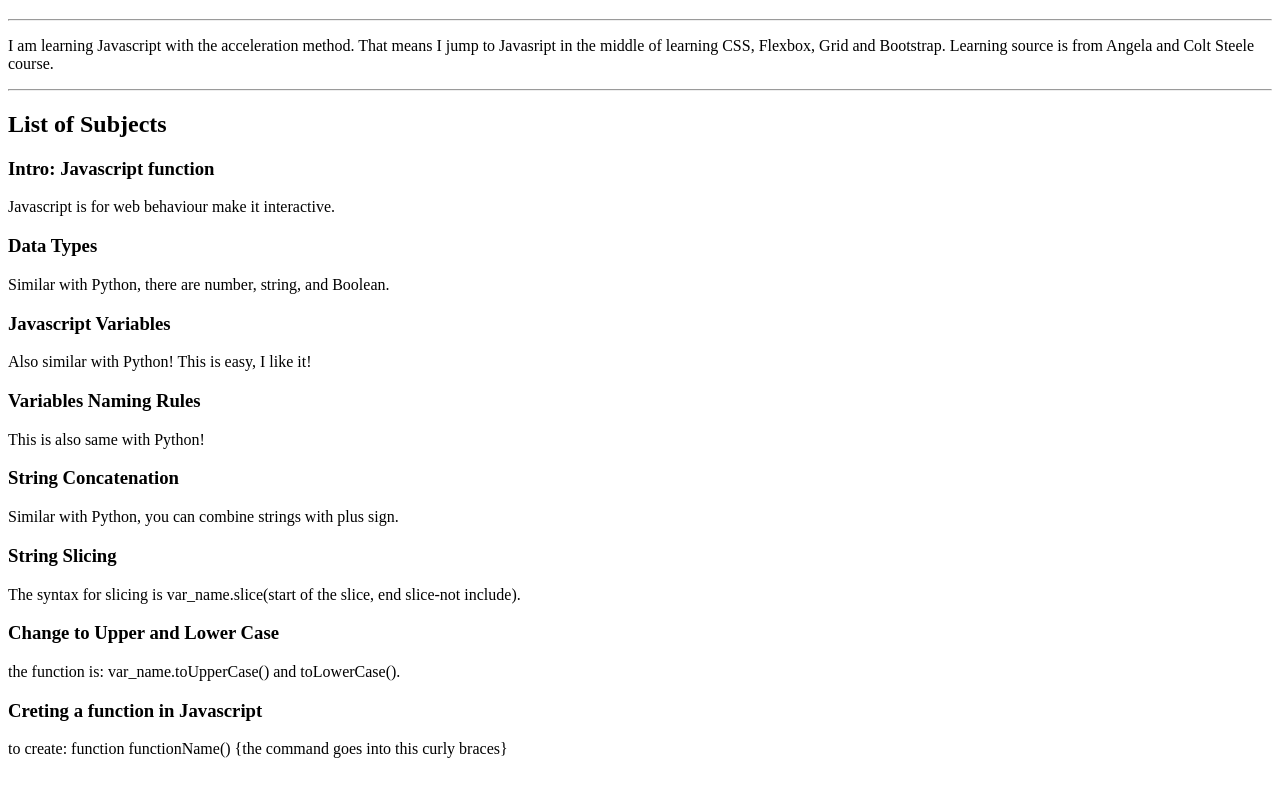
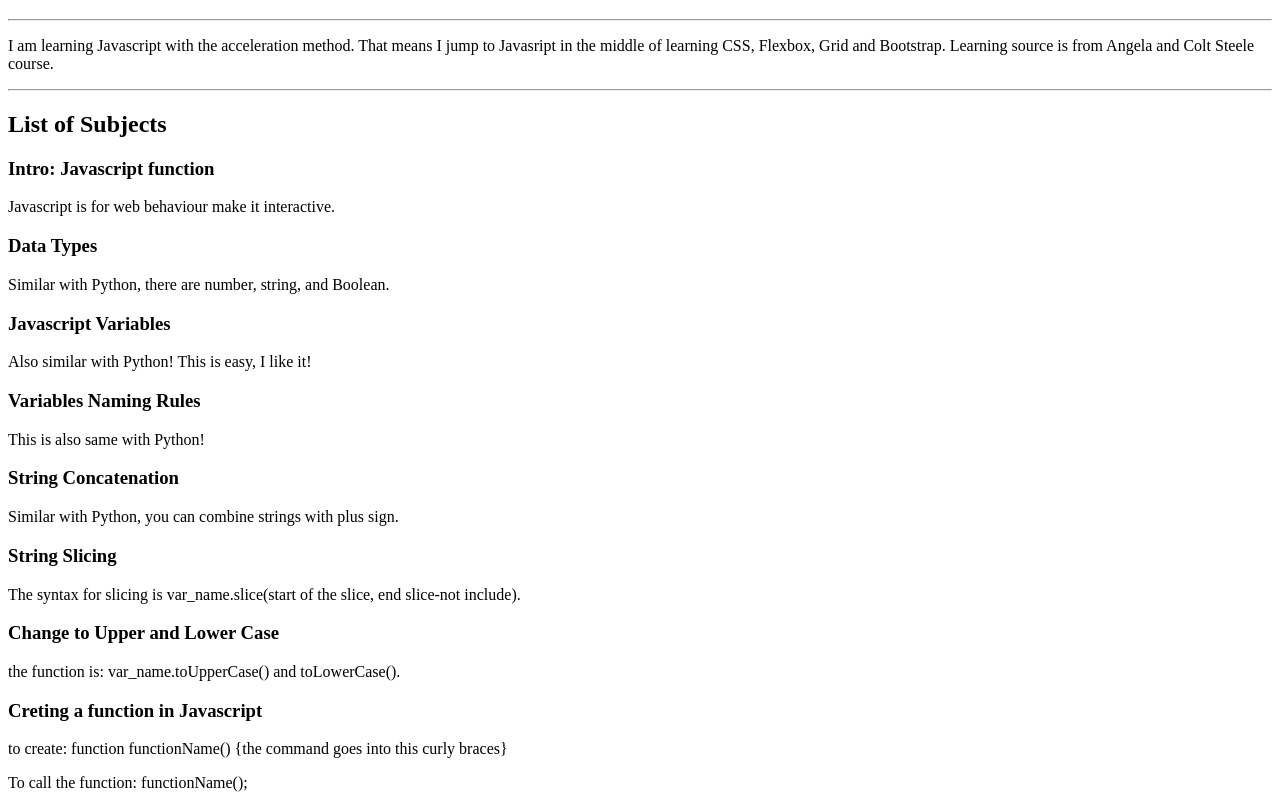
Before and after one commit to ekohadipermana/my_learning_2024, a plain HTML site: page web_development_colt_steele_2024/learning_javascript.html in a window 1280 px wide. Shown: the part 61-869 px from the top of the page. Before the commit the page ends 835 px from the top, so only its background shows below. Drawn offline with Linux system fonts and the light colour scheme.

Commit message:
adding how to call a javascript function

```diff
--- a/web_development_colt_steele_2024/learning_javascript.html
+++ b/web_development_colt_steele_2024/learning_javascript.html
@@ -29,6 +29,8 @@
     <p>the function is: var_name.toUpperCase() and toLowerCase().</p>
     <h3>Creting a function in Javascript</h3>
     <p>to create: function functionName() {the command goes into this curly braces}</p>
+    <p>To call the function: functionName();</p>
+
 
 
 
```
